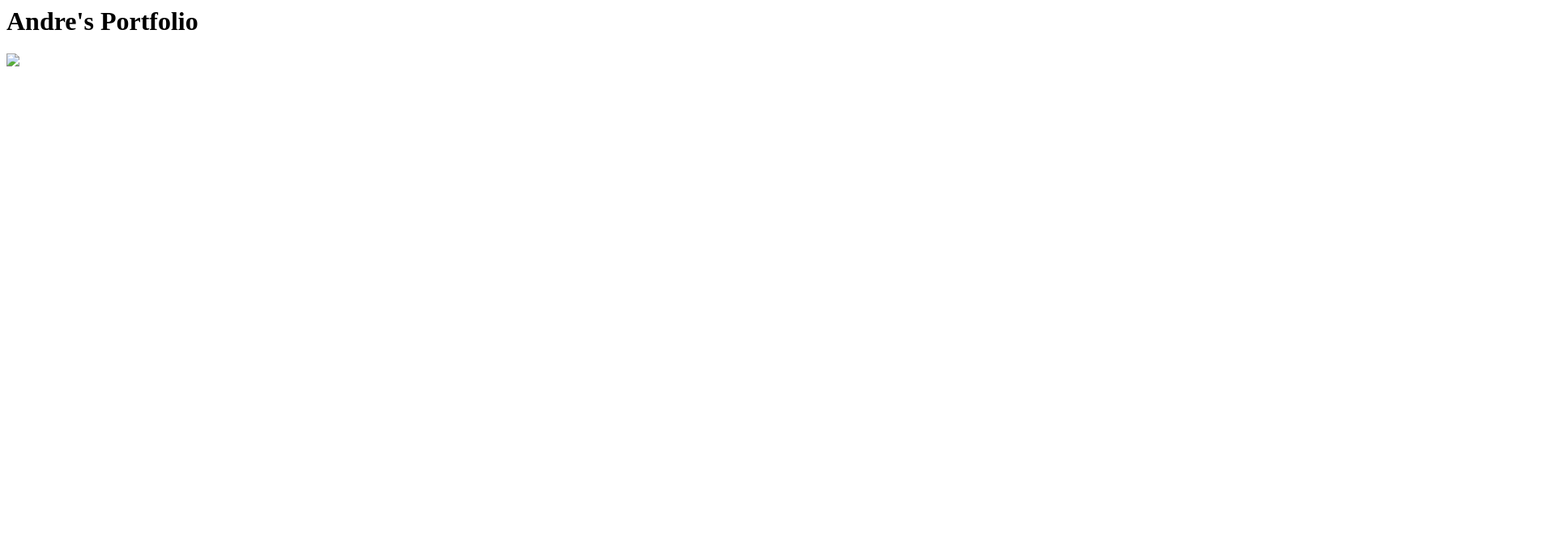
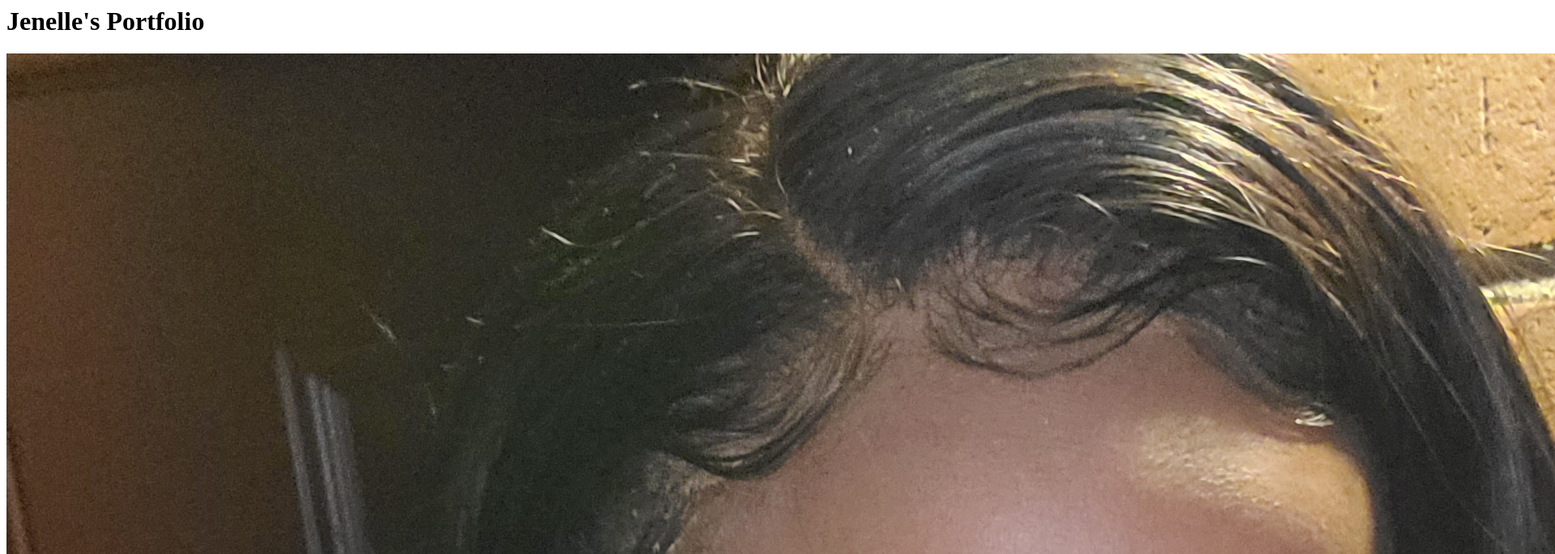
Before and after one commit to JenelleSapp/jenellesapp.github.io, a plain HTML site: page index.html in a window 1280 px wide. Shown: the top 684 px of the page at 81% size, 1920 px wide, since content can reach past the window. Drawn offline with Linux system fonts and the light colour scheme.

Commit message:
Update index.html

```diff
--- a/index.html
+++ b/index.html
@@ -1,4 +1,4 @@
 <html>
-    <h1>Andre's Portfolio</h1>
-    <img src="-m4t2nl.jpg"/>
+    <h1>Jenelle's Portfolio</h1>
+    <img src="jenbiopic.jpg"/>
 </html>
```
